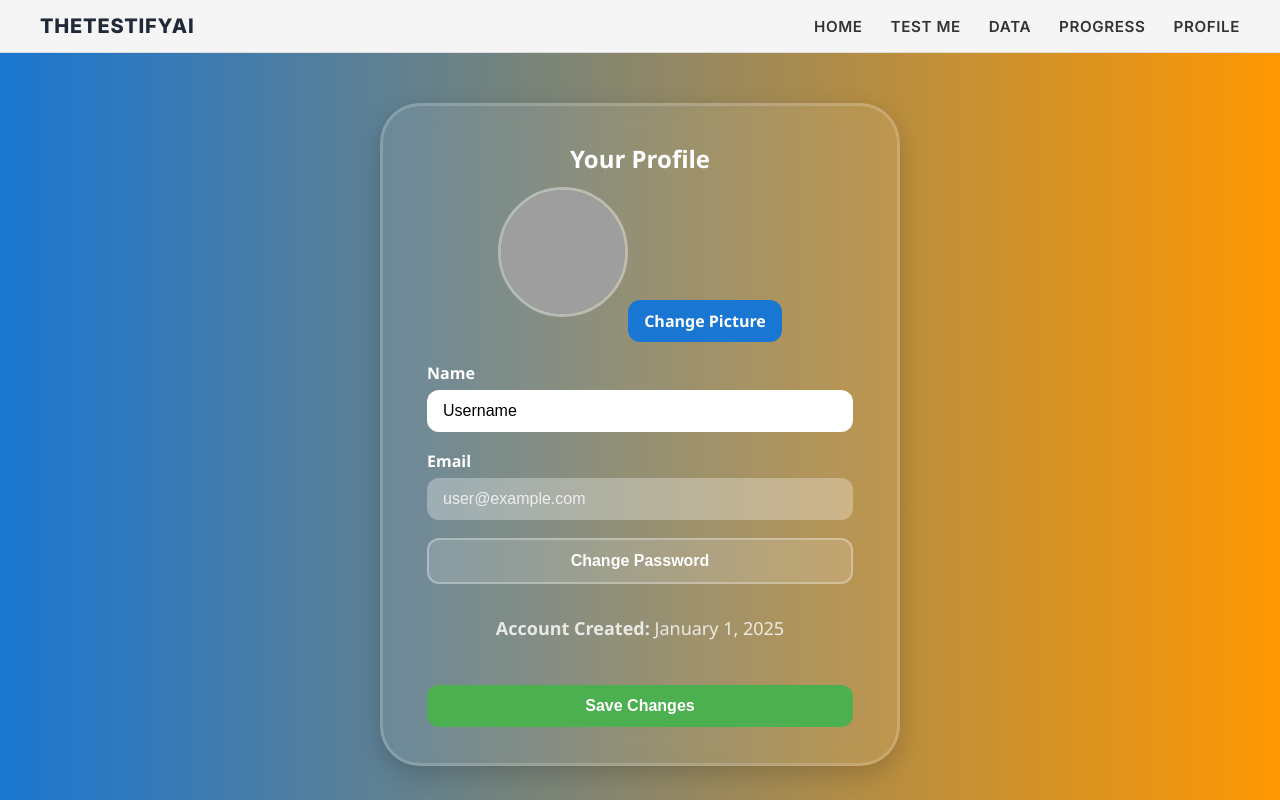
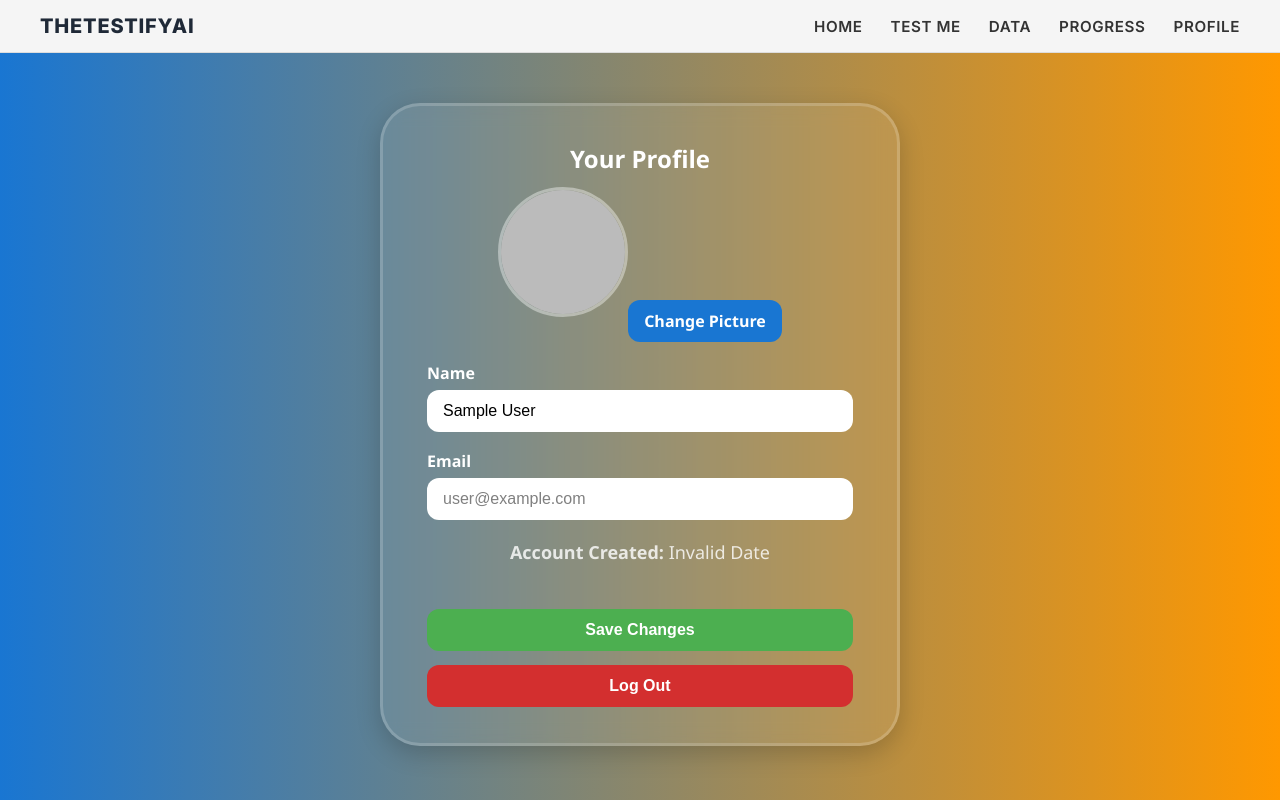
Before and after one commit to christensenandrew455-cell/Testifyai, a Next.js app: page /profile in a window 1280 px wide. Built offline with nearby package versions, Linux system fonts and the light colour scheme; no server answers; the database is empty; sample sign-in values are in the browser's storage; grey boxes are pictures that could not be loaded.

Commit message:
Update page.js

```diff
--- a/app/profile/page.js
+++ b/app/profile/page.js
@@ -1,31 +1,109 @@
 "use client";
 
-import { useState, useEffect } from "react";
+import { useEffect, useState } from "react";
+import { useRouter } from "next/navigation";
+
+import { auth } from "../firebase";
+import { db, storage } from "../firebase";
+import { signOut, updateProfile } from "firebase/auth";
+import { doc, getDoc, setDoc } from "firebase/firestore";
+import { ref, uploadBytes, getDownloadURL } from "firebase/storage";
 
 export default function ProfilePage() {
+  const router = useRouter();
+
   const [profilePic, setProfilePic] = useState(null);
   const [displayName, setDisplayName] = useState("");
-  const [email, setEmail] = useState("example@email.com");
-  const [accountCreated, setAccountCreated] = useState("Loading...");
+  const [email, setEmail] = useState("");
+  const [accountCreated, setAccountCreated] = useState("");
   const [uploading, setUploading] = useState(false);
+  const [loading, setLoading] = useState(true);
 
+  // Load Firebase user + Firestore data
   useEffect(() => {
-    setDisplayName("Username");
-    setEmail("user@example.com");
-    setAccountCreated("January 1, 2025");
+    const user = auth.currentUser;
+    if (!user) {
+      router.push("/login");
+      return;
+    }
+
+    setEmail(user.email);
+    setDisplayName(user.displayName || "");
+    setProfilePic(user.photoURL || null);
+    setAccountCreated(new Date(user.metadata.creationTime).toDateString());
+
+    // Load Firestore profile data (optional)
+    async function loadFirestoreProfile() {
+      const refDoc = doc(db, "users", user.uid);
+      const snap = await getDoc(refDoc);
+      if (snap.exists()) {
+        const data = snap.data();
+        if (data.displayName) setDisplayName(data.displayName);
+        if (data.photoURL) setProfilePic(data.photoURL);
+      }
+      setLoading(false);
+    }
+
+    loadFirestoreProfile();
   }, []);
 
-  const handleProfilePicChange = (e) => {
+  // Upload profile pic
+  const handleProfilePicChange = async (e) => {
     const file = e.target.files[0];
     if (!file) return;
 
     setUploading(true);
 
-    setTimeout(() => {
-      setProfilePic(URL.createObjectURL(file));
-      setUploading(false);
-    }, 1500);
+    try {
+      const user = auth.currentUser;
+      const storageRef = ref(storage, `profilePictures/${user.uid}`);
+
+      await uploadBytes(storageRef, file);
+      const url = await getDownloadURL(storageRef);
+
+      await updateProfile(user, { photoURL: url });
+
+      await setDoc(
+        doc(db, "users", user.uid),
+        { photoURL: url },
+        { merge: true }
+      );
+
+      setProfilePic(url);
+    } catch (e) {
+      console.error("Upload error: ", e);
+      alert("Could not upload picture.");
+    }
+
+    setUploading(false);
   };
+
+  // Save changes (name)
+  const saveChanges = async () => {
+    const user = auth.currentUser;
+
+    try {
+      await updateProfile(user, { displayName });
+
+      await setDoc(
+        doc(db, "users", user.uid),
+        { displayName },
+        { merge: true }
+      );
+
+      alert("Profile updated!");
+    } catch (e) {
+      alert("Error saving changes.");
+    }
+  };
+
+  // Logout
+  const logout = async () => {
+    await signOut(auth);
+    router.push("/login");
+  };
+
+  if (loading) return <div style={{ padding: 50, color: "white" }}>Loading...</div>;
 
   return (
     <div
@@ -118,6 +196,8 @@ export default function ProfilePage() {
               marginTop: "6px",
               outline: "none",
               fontSize: "1rem",
+              background: "white",
+              color: "black",
             }}
           />
         </div>
@@ -137,31 +217,14 @@ export default function ProfilePage() {
               marginTop: "6px",
               outline: "none",
               fontSize: "1rem",
-              background: "rgba(255,255,255,0.3)",
-              color: "#eee",
+              background: "white",
+              color: "gray",
               cursor: "not-allowed",
             }}
           />
         </div>
 
-        {/* Change Password */}
-        <button
-          style={{
-            width: "100%",
-            padding: "12px 0",
-            background: "rgba(255,255,255,0.15)",
-            borderRadius: "12px",
-            color: "white",
-            fontWeight: 700,
-            fontSize: "1rem",
-            border: "2px solid rgba(255,255,255,0.3)",
-            cursor: "pointer",
-            marginBottom: "14px",
-          }}
-        >
-          Change Password
-        </button>
-
+        {/* Account Created */}
         <div style={{ marginTop: "16px", opacity: 0.85 }}>
           <p>
             <strong>Account Created:</strong> {accountCreated}
@@ -170,6 +233,7 @@ export default function ProfilePage() {
 
         {/* Save Button */}
         <button
+          onClick={saveChanges}
           style={{
             width: "100%",
             padding: "12px 0",
@@ -185,6 +249,25 @@ export default function ProfilePage() {
         >
           Save Changes
         </button>
+
+        {/* Logout */}
+        <button
+          onClick={logout}
+          style={{
+            width: "100%",
+            padding: "12px 0",
+            background: "#d32f2f",
+            borderRadius: "12px",
+            color: "white",
+            fontWeight: 700,
+            fontSize: "1rem",
+            marginTop: "14px",
+            cursor: "pointer",
+            border: "none",
+          }}
+        >
+          Log Out
+        </button>
       </div>
     </div>
   );
```
